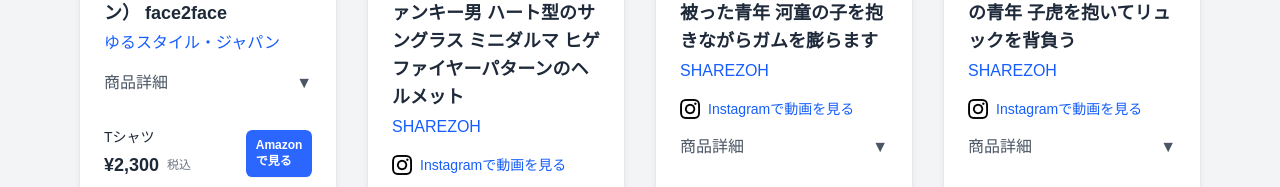
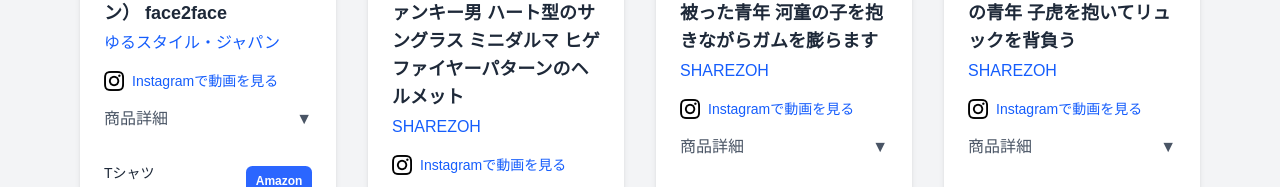
Before and after one commit to Makoto0824/utaraska-web, a Next.js app: page /designshelf/jp in a window 1280 px wide. Shown: the part 1138-1325 px from the top of the page. Built offline with nearby package versions, Linux system fonts and the light colour scheme; a web font is replaced by a local one.

Commit message:
商品ID 132のアイテムボックス仕様をSHAREZOHブランドと同じに変更（シンプル画像拡大モーダルとInstagramリンク表示）
Co-authored-by: Cursor <cursoragent@cursor.com>

```diff
--- a/app/designshelf/jp/page.tsx
+++ b/app/designshelf/jp/page.tsx
@@ -57,8 +57,8 @@ export default function DesignShelf() {
   const openImagePopup = (productId: number) => {
     const product = products.find(p => p.id === productId);
     if (product) {
-      // ID 128, 129, 130, 131の商品の場合はシンプルな画像拡大モーダルを使用
-      if ((productId === 128 || productId === 129 || productId === 130 || productId === 131) && product.carouselImages && product.carouselImages.length > 0) {
+      // ID 128, 129, 130, 131, 132の商品の場合はシンプルな画像拡大モーダルを使用
+      if ((productId === 128 || productId === 129 || productId === 130 || productId === 131 || productId === 132) && product.carouselImages && product.carouselImages.length > 0) {
         const currentImageIndex = carouselIndices[productId] ?? 0;
         const currentImage = product.carouselImages[currentImageIndex];
         setSimpleImagePopup(currentImage);
@@ -974,7 +974,7 @@ export default function DesignShelf() {
                   >
                     {product.brand}
                   </Link>
-                  {(product.id === 128 || product.id === 129 || product.id === 130 || product.id === 131) && product.videoUrl && (
+                  {(product.id === 128 || product.id === 129 || product.id === 130 || product.id === 131 || product.id === 132) && product.videoUrl && (
                     <a
                       href={product.videoUrl}
                       target="_blank"
```
